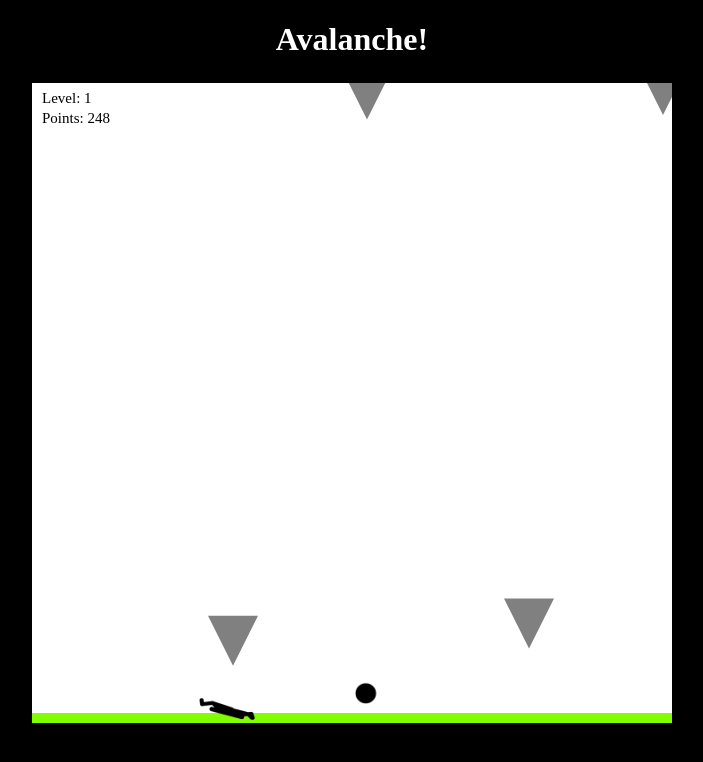
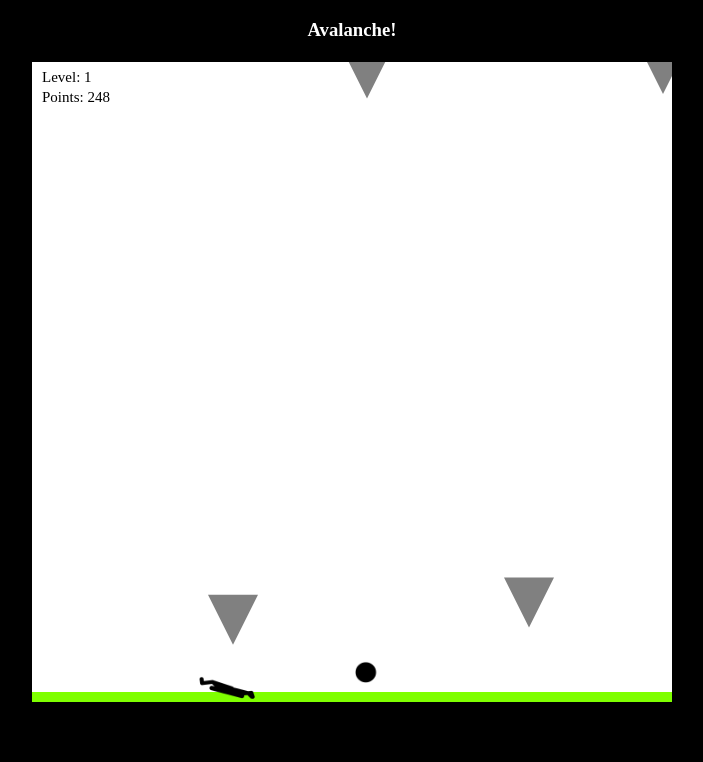
Before and after one commit to danemaison/avalanche, a plain HTML site: page index.html in a window 1280 px wide. Shown: the whole page, without its empty margins (296-999 px from the left). Drawn offline with Linux system fonts and the light colour scheme; a web font is replaced by a local one.

Commit message:
Changed h1 to h3

```diff
--- a/index.html
+++ b/index.html
@@ -19,7 +19,7 @@
   </style>
 </head>
 <body>
-  <h1>Avalanche!</h1>
+  <h3>Avalanche!</h3>
   <script src="avalanche.js"></script>
 </body>
 </html>
```
